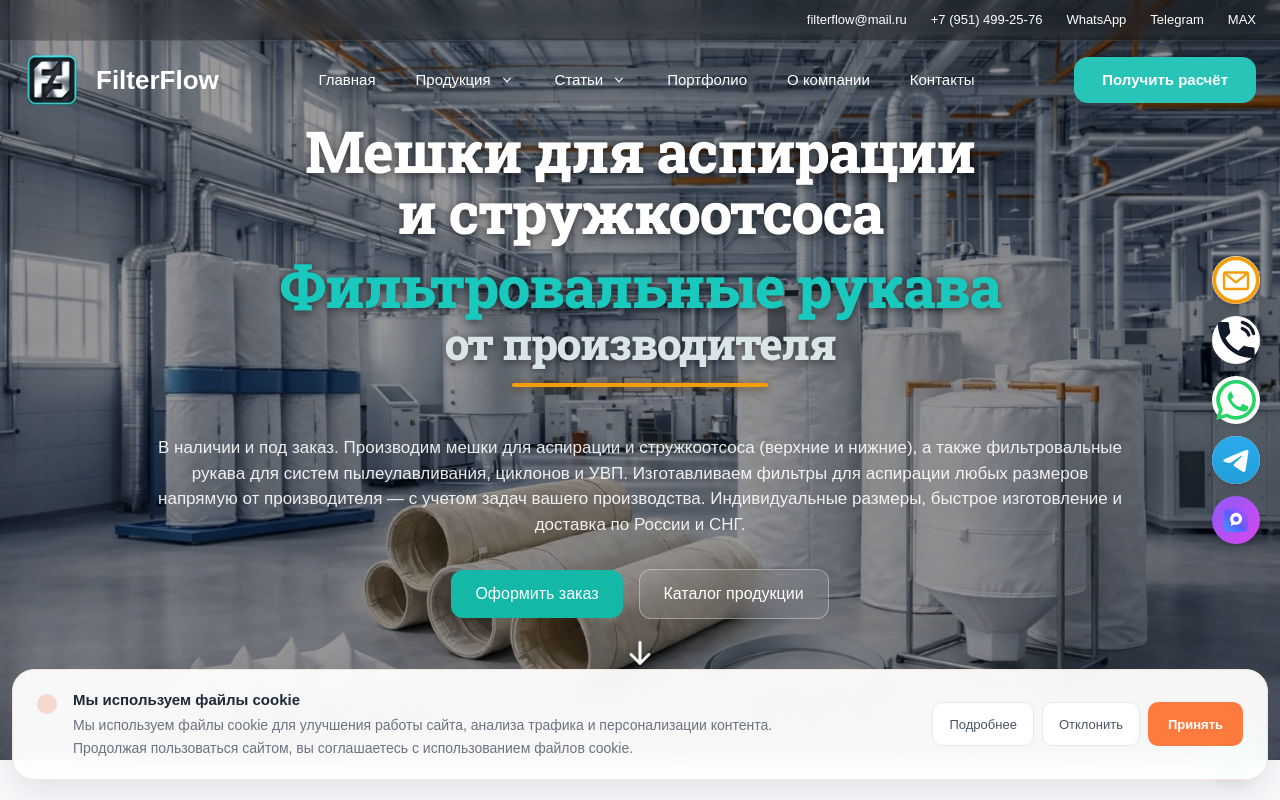
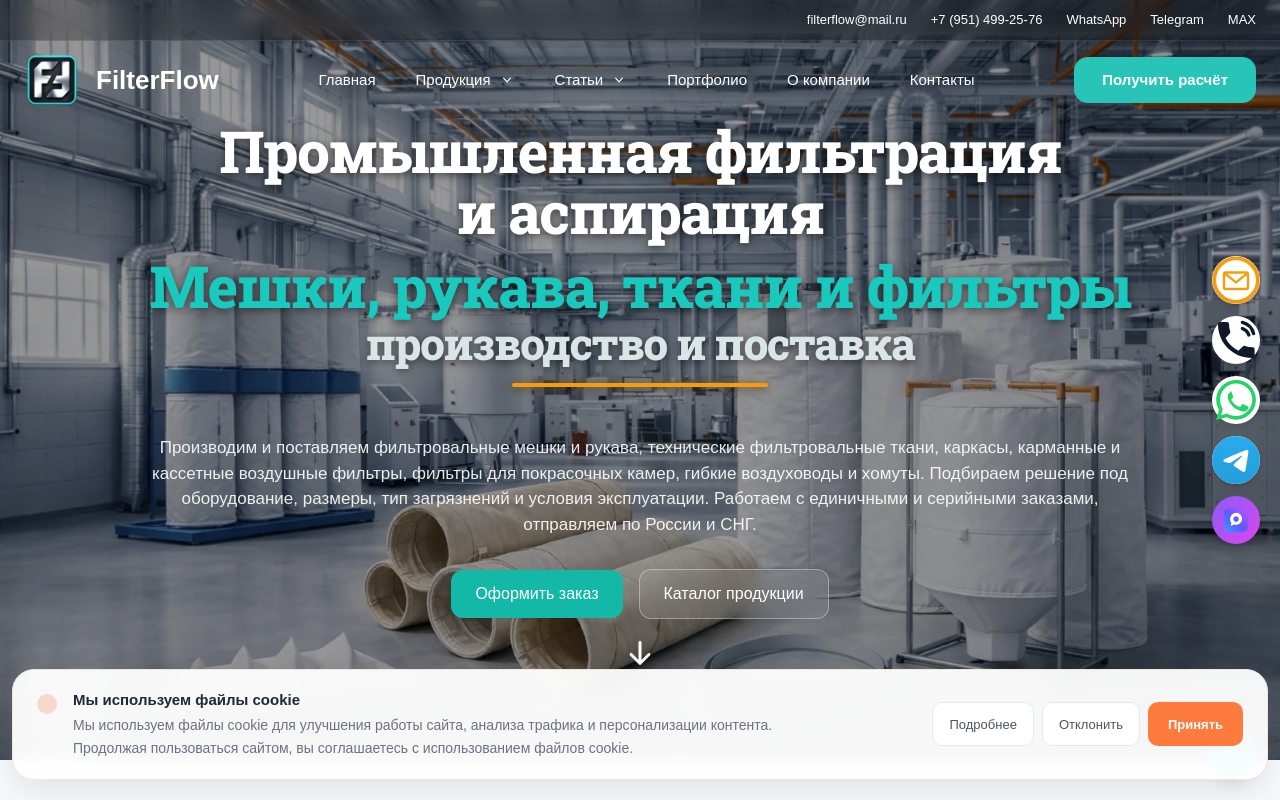
Before and after one commit to karipupkina-ux/filterflow-next, a Next.js app: page / in a window 1280 px wide. Shown: the top 800 px of the page. Built offline with nearby package versions, Linux system fonts and the light colour scheme.

Commit message:
seo: update homepage hero for expanded product range

```diff
--- a/app/components/Hero.tsx
+++ b/app/components/Hero.tsx
@@ -29,7 +29,7 @@ export default function Hero() {
     <section className="relative min-h-[500px] w-full overflow-hidden bg-[#9aa8b4] sm:min-h-[580px] lg:min-h-[760px]">
       <Image
         src="/images/hero.webp"
-        alt="Мешки для аспирации и фильтровальные рукава FilterFlow"
+        alt="Промышленная фильтрация, аспирация и воздушные фильтры FilterFlow"
         fill
         preload
         sizes="100vw"
@@ -43,13 +43,13 @@ export default function Hero() {
           <h1
             className={`${robotoSlab.className} max-w-[1120px] text-[27px] font-extrabold leading-[1.06] tracking-[-0.025em] drop-shadow-[0_2px_5px_rgba(0,0,0,0.55)] sm:text-[36px] md:text-[46px] lg:text-[58px] ${transitionIn} ${enter} delay-0`}
           >
-            <span className="block text-white">Мешки для аспирации</span>
-            <span className="block text-white">и стружкоотсоса</span>
+            <span className="block text-white">Промышленная фильтрация</span>
+            <span className="block text-white">и аспирация</span>
             <span className="mt-2 block text-[#19C9BE] sm:mt-3">
-              Фильтровальные рукава
+              Мешки, рукава, ткани и фильтры
             </span>
             <span className="mt-1 block text-[0.76em] text-[#DAE5E8]">
-              от производителя
+              производство и поставка
             </span>
             <span
               className="mx-auto mt-3 block h-1 w-36 rounded-full bg-[#F79D0C] shadow-[0_0_10px_rgba(247,157,12,0.35)] sm:mt-4 sm:w-56 lg:w-64"
@@ -60,12 +60,11 @@ export default function Hero() {
           <p
             className={`mt-10 max-w-[980px] text-[14px] leading-[1.5] text-white/90 sm:mt-11 sm:text-[15px] md:mt-12 md:text-[17px] ${transitionIn} ${enter} delay-[150ms]`}
           >
-            В наличии и под заказ. Производим мешки для аспирации и
-            стружкоотсоса (верхние и нижние), а также фильтровальные рукава для
-            систем пылеулавливания, циклонов и УВП. Изготавливаем фильтры для
-            аспирации любых размеров напрямую от производителя — с учетом задач
-            вашего производства. Индивидуальные размеры, быстрое изготовление и
-            доставка по России и СНГ.
+            Производим и поставляем фильтровальные мешки и рукава, технические
+            фильтровальные ткани, каркасы, карманные и кассетные воздушные фильтры,
+            фильтры для покрасочных камер, гибкие воздуховоды и хомуты. Подбираем
+            решение под оборудование, размеры, тип загрязнений и условия эксплуатации.
+            Работаем с единичными и серийными заказами, отправляем по России и СНГ.
           </p>
           <div
             className={`mt-6 flex flex-col items-stretch justify-center gap-3 sm:mt-8 sm:flex-row sm:flex-wrap sm:items-center sm:gap-4 ${transitionIn} ${enter} delay-[300ms]`}
```
